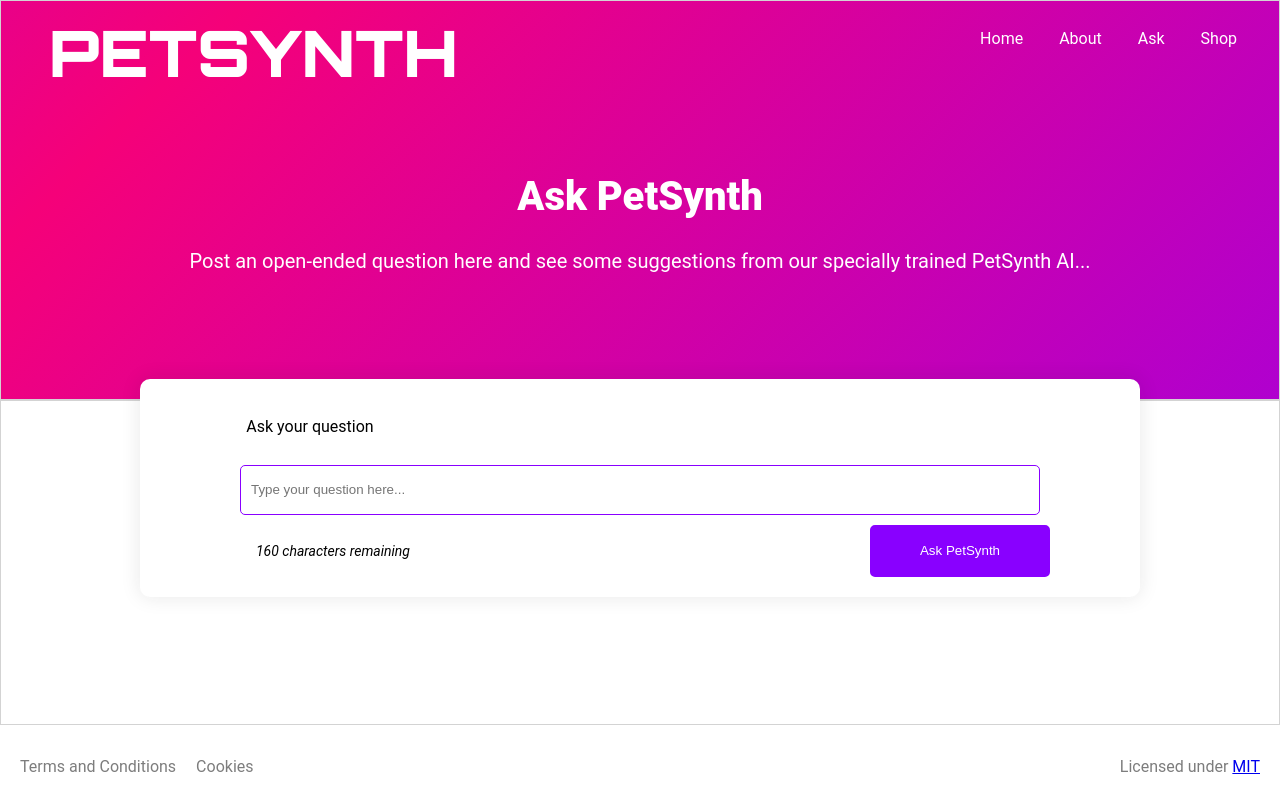
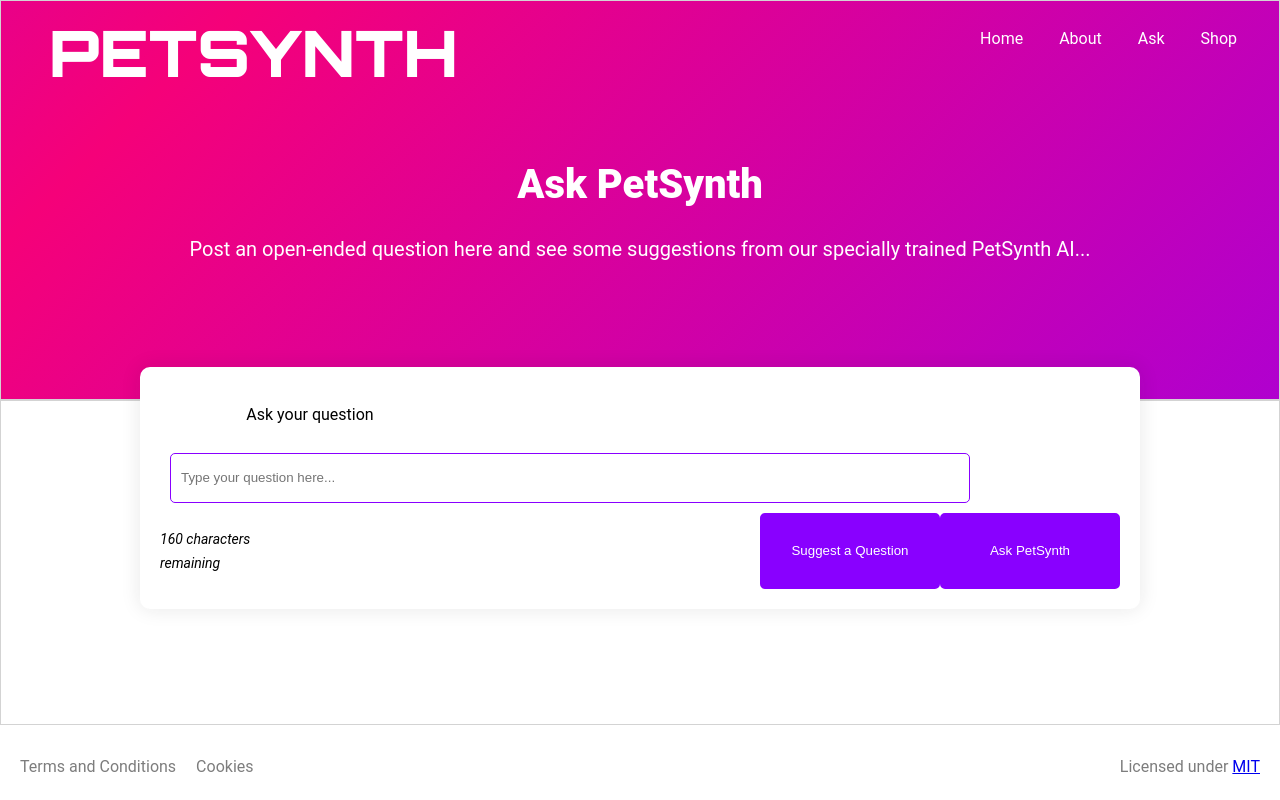
Before and after one commit to technative-academy/PetSynth, a React (Vite) app: page /ask in a window 1280 px wide. Built offline with nearby package versions, Linux system fonts and the light colour scheme.

Commit message:
Add second form button

```diff
--- a/src/views/Ask/Ask.module.css
+++ b/src/views/Ask/Ask.module.css
@@ -68,6 +68,11 @@
 	font-size: 25px;
 }
 
+.buttonContainer {
+	display: flex;
+	flex-direction: column;
+}
+
 .askbtn {
 	width: 400px;
 	padding: 10px;
@@ -111,10 +116,13 @@
 		background-color: white;
 	}
 
-	.btncontainer {
+	.buttonAndRemaining {
 		display: flex;
 		flex-direction: row-reverse;
 		gap: 460px;
+	}
+	.buttonContainer {
+		flex-direction: row-reverse;
 	}
 
 	.input {
--- a/src/views/Ask/AskForm.jsx
+++ b/src/views/Ask/AskForm.jsx
@@ -23,10 +23,19 @@ const AskForm = () => {
 					value={questionInput}
 					onChange={handleChange}
 				></input>
-				<div className={styles.btncontainer}>
-					<button type="submit" className={styles.askbtn}>
-						Ask PetSynth
-					</button>
+				<div className={styles.buttonAndRemaining}>
+					<div className={styles.buttonContainer}>
+						<button type="submit" className={styles.askbtn}>
+							Ask PetSynth
+						</button>
+						<button
+							type="button"
+							onClick={handleSuggestClick}
+							className={styles.askbtn}
+						>
+							Suggest a Question
+						</button>
+					</div>
 					<p className={styles.characters}>
 						<span
 							className={
@@ -52,6 +61,7 @@ const AskForm = () => {
 		event.preventDefault();
 		dispatch(fetchResponses(questionInput));
 	}
+	function handleSuggestClick(event) {}
 };
 
 export default AskForm;
--- a/src/views/Ask/AskResults.jsx
+++ b/src/views/Ask/AskResults.jsx
@@ -1,8 +1,6 @@
-import React, { useMemo } from "react";
-import { useState } from "react";
-import { useDispatch, useSelector } from "react-redux";
+import React from "react";
+import { useSelector } from "react-redux";
 
-import { fetchResponses } from "../../store";
 import styles from "./Ask.module.css";
 
 function ResultItem({ title, description }) {
```
